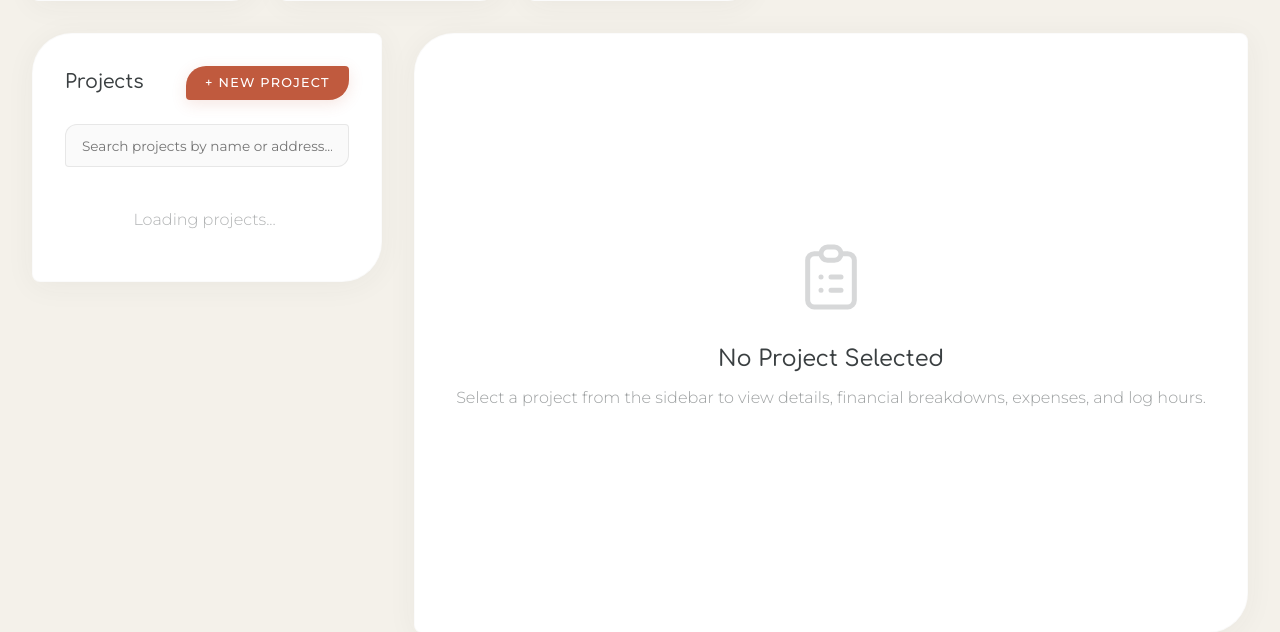
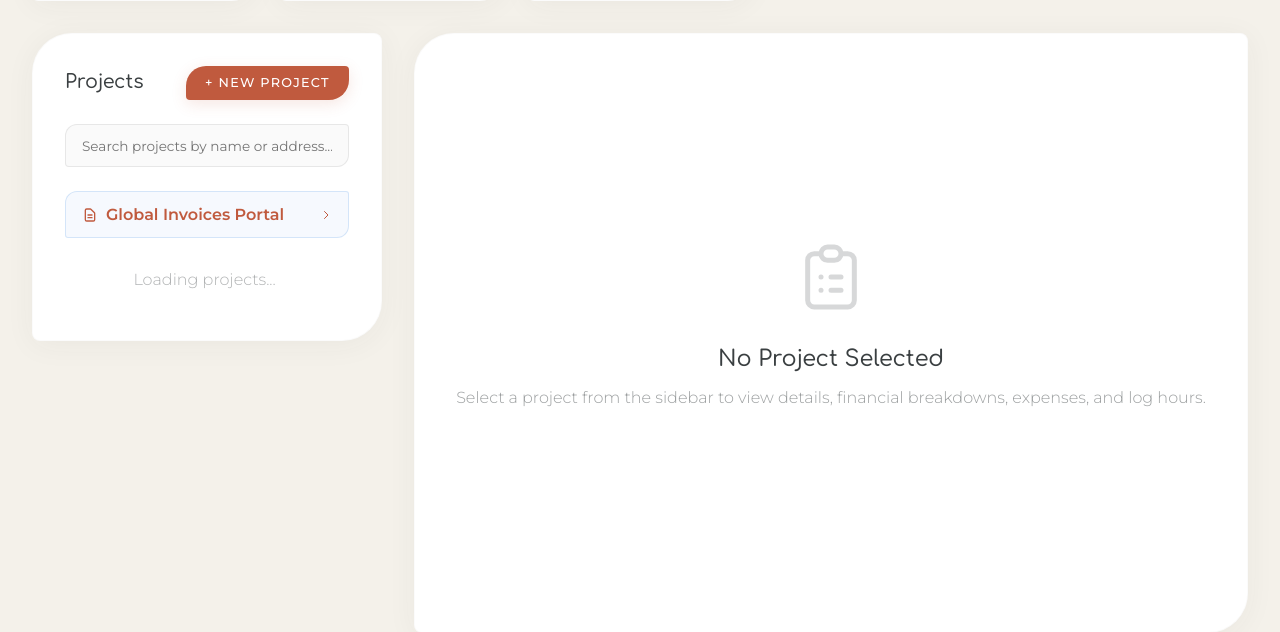
Before and after one commit to igorgomides/terracotta_painting, a Flask app: template templates/admin.html in a window 1280 px wide. Shown: the part 413-1045 px from the top of the page. Run offline with Flask 3, Linux system fonts and the light colour scheme; the template is opened without the code that fills it: most values are stand-ins (such as "Sample title", 1, 10 or a date in 2020).

Commit message:
feat: add global invoices portal and project-exclusive invoice lists

```diff
--- a/static/admin.js
+++ b/static/admin.js
@@ -65,6 +65,12 @@ document.addEventListener('DOMContentLoaded', () => {
   const invNotes = document.getElementById('inv-notes');
   const btnAddInvoiceItem = document.getElementById('btn-add-invoice-item');
   const sessionInvoices = {};
+
+  // Global Invoices DOM
+  const btnGlobalInvoices = document.getElementById('btn-global-invoices');
+  const globalInvoicesContent = document.getElementById('global-invoices-content');
+  const globalInvoicesList = document.getElementById('global-invoices-list');
+  const globalInvoicesStatus = document.getElementById('global-invoices-status');
 
   // Forms
   const addExpenseForm = document.getElementById('add-expense-form');
@@ -416,7 +422,9 @@ document.addEventListener('DOMContentLoaded', () => {
 
     // UI layout toggle
     detailEmptyState.style.display = 'none';
+    if (globalInvoicesContent) globalInvoicesContent.style.display = 'none';
     detailActiveContent.style.display = 'block';
+    if (btnGlobalInvoices) btnGlobalInvoices.classList.remove('active');
 
     // Set Text Values
     detProjectName.textContent = project.name;
@@ -452,14 +460,17 @@ document.addEventListener('DOMContentLoaded', () => {
     // Fetch associated lists
     fetchExpenses(project.id);
     fetchHours(project.id);
+    fetchProjectInvoices(project.id);
   };
 
   // Deselect project
   const deselectProject = () => {
     state.selectedProjectId = null;
     detailActiveContent.style.display = 'none';
+    if (globalInvoicesContent) globalInvoicesContent.style.display = 'none';
     detailEmptyState.style.display = 'flex';
     document.querySelectorAll('.project-item').forEach(el => el.classList.remove('active'));
+    if (btnGlobalInvoices) btnGlobalInvoices.classList.remove('active');
   };
 
   // Render expenses table
@@ -935,69 +946,8 @@ document.addEventListener('DOMContentLoaded', () => {
           items: payload.items
         };
 
-        // Append item to the download list
-        const li = document.createElement('li');
-        const nowStr = new Date().toLocaleTimeString('en-CA', { hour: '2-digit', minute: '2-digit' });
-        li.innerHTML = `
-          <div style="width: 100%; display: flex; justify-content: space-between; align-items: center;">
-            <a href="${result.url}" target="_blank" download style="display: flex; align-items: center; text-decoration: none; color: var(--admin-accent);">
-              <svg width="16" height="16" fill="none" stroke="currentColor" viewBox="0 0 24 24" xmlns="http://www.w3.org/2000/svg" style="vertical-align: middle; margin-right: 0.3rem;">
-                <path stroke-linecap="round" stroke-linejoin="round" stroke-width="2" d="M4 16v1a3 3 0 003 3h10a3 3 0 003-3v-1m-4-4l-4 4m0 0l-4-4m4 4V4"></path>
-              </svg>
-              <strong>${escapeHTML(result.filename)}</strong>
-            </a>
-            <div class="inv-actions" style="display: flex; align-items: center; gap: 0.35rem;">
-              <span class="inv-date">At ${nowStr}</span>
-              <button type="button" class="btn-action-icon btn-edit" title="Edit/Reload details">
-                <svg width="14" height="14" fill="none" stroke="currentColor" viewBox="0 0 24 24"><path stroke-linecap="round" stroke-linejoin="round" stroke-width="2" d="M15.232 5.232l3.536 3.536m-2.036-5.036a2.5 2.5 0 113.536 3.536L6.5 21.036H3v-3.572L16.732 3.732z"></path></svg>
-              </button>
-              <button type="button" class="btn-action-icon btn-delete" title="Delete Invoice">
-                <svg width="14" height="14" fill="none" stroke="currentColor" viewBox="0 0 24 24"><path stroke-linecap="round" stroke-linejoin="round" stroke-width="2" d="M19 7l-.867 12.142A2 2 0 0116.138 21H7.862a2 2 0 01-1.995-1.858L5 7m5 4v6m4-6v6m1-10V4a1 1 0 00-1-1h-4a1 1 0 00-1 1v3M4 7h16"></path></svg>
-              </button>
-            </div>
-          </div>
-        `;
-
-        // Add Edit Listener
-        li.querySelector('.btn-edit').addEventListener('click', () => {
-          const details = sessionInvoices[result.filename];
-          if (details) {
-            invClientName.value = details.client_name;
-            invClientAddress.value = details.client_address;
-            invTaxRate.value = Math.round(details.tax_rate);
-            invDownPayments.value = details.down_payments.toFixed(2);
-            invDueDate.value = details.due_date;
-            invNotes.value = details.notes || "";
-
-            invoiceItemsContainer.innerHTML = '';
-            details.items.forEach(item => {
-              addInvoiceItemRow(item.desc, item.qty, item.price);
-            });
-          }
-        });
-
-        // Add Delete Listener
-        li.querySelector('.btn-delete').addEventListener('click', async () => {
-          if (confirm(`Are you sure you want to delete invoice ${result.filename}?`)) {
-            try {
-              const deleteResp = await fetch(`/api/invoices/session/${encodeURIComponent(result.filename)}`, {
-                method: 'DELETE'
-              });
-              if (deleteResp.ok) {
-                li.remove();
-                delete sessionInvoices[result.filename];
-                if (invoiceDownloadList.children.length === 0 && generatedInvoicesStatus) {
-                  generatedInvoicesStatus.style.display = 'block';
-                }
-              } else {
-                alert('Failed to delete invoice file.');
-              }
-            } catch (err) {
-              console.error(err);
-            }
-          }
-        });
-        invoiceDownloadList.appendChild(li);
+        // Refresh project invoices list from database
+        fetchProjectInvoices(state.selectedProjectId);
 
       } catch (error) {
         console.error(error);
@@ -1031,6 +981,213 @@ document.addEventListener('DOMContentLoaded', () => {
   if (btnCancelExpenseEdit) btnCancelExpenseEdit.addEventListener('click', cancelExpenseEdit);
   if (btnCancelHoursEdit) btnCancelHoursEdit.addEventListener('click', cancelHoursEdit);
 
+  // Fetch project-specific invoices
+  const fetchProjectInvoices = async (projectId) => {
+    if (!invoiceDownloadList) return;
+    try {
+      const response = await fetch(`/api/projects/${projectId}/invoices`);
+      if (!response.ok) throw new Error('Failed to fetch project invoices.');
+      const invoices = await response.json();
+
+      if (invoices.length === 0) {
+        generatedInvoicesStatus.innerHTML = `<p style="color: rgba(58,63,65,0.6); font-size: 0.9rem; text-align: center; padding: 1rem 0;">No invoices generated for this project yet.</p>`;
+        generatedInvoicesStatus.style.display = 'block';
+        invoiceDownloadList.innerHTML = '';
+        return;
+      }
+
+      generatedInvoicesStatus.style.display = 'none';
+      invoiceDownloadList.innerHTML = '';
+
+      invoices.forEach(inv => {
+        const li = document.createElement('li');
+        const formattedDate = new Date(inv.created_at).toLocaleDateString('en-CA', {
+          year: 'numeric', month: 'short', day: 'numeric', hour: '2-digit', minute: '2-digit'
+        });
+        li.innerHTML = `
+          <div style="width: 100%; display: flex; justify-content: space-between; align-items: center;">
+            <a href="${inv.url}" target="_blank" download style="display: flex; align-items: center; text-decoration: none; color: var(--admin-accent);">
+              <svg width="16" height="16" fill="none" stroke="currentColor" viewBox="0 0 24 24" xmlns="http://www.w3.org/2000/svg" style="vertical-align: middle; margin-right: 0.3rem;">
+                <path stroke-linecap="round" stroke-linejoin="round" stroke-width="2" d="M4 16v1a3 3 0 003 3h10a3 3 0 003-3v-1m-4-4l-4 4m0 0l-4-4m4 4V4"></path>
+              </svg>
+              <div style="display: flex; flex-direction: column;">
+                <strong>${escapeHTML(inv.invoice_number)}</strong>
+                <span style="font-size: 0.75rem; color: rgba(58,63,65,0.7);">${escapeHTML(inv.client_name)} - CAD $${inv.amount.toFixed(2)}</span>
+              </div>
+            </a>
+            <div class="inv-actions" style="display: flex; align-items: center; gap: 0.35rem;">
+              <span class="inv-date">${formattedDate}</span>
+              <button type="button" class="btn-action-icon btn-edit" title="Edit/Reload details">
+                <svg width="14" height="14" fill="none" stroke="currentColor" viewBox="0 0 24 24"><path stroke-linecap="round" stroke-linejoin="round" stroke-width="2" d="M15.232 5.232l3.536 3.536m-2.036-5.036a2.5 2.5 0 113.536 3.536L6.5 21.036H3v-3.572L16.732 3.732z"></path></svg>
+              </button>
+              <button type="button" class="btn-action-icon btn-delete" title="Delete Invoice">
+                <svg width="14" height="14" fill="none" stroke="currentColor" viewBox="0 0 24 24"><path stroke-linecap="round" stroke-linejoin="round" stroke-width="2" d="M19 7l-.867 12.142A2 2 0 0116.138 21H7.862a2 2 0 01-1.995-1.858L5 7m5 4v6m4-6v6m1-10V4a1 1 0 00-1-1h-4a1 1 0 00-1 1v3M4 7h16"></path></svg>
+              </button>
+            </div>
+          </div>
+        `;
+
+        // Add Edit Listener
+        li.querySelector('.btn-edit').addEventListener('click', () => {
+          const details = sessionInvoices[inv.filename];
+          if (details) {
+            invClientName.value = details.client_name;
+            invClientAddress.value = details.client_address;
+            invTaxRate.value = Math.round(details.tax_rate);
+            invDownPayments.value = details.down_payments.toFixed(2);
+            invDueDate.value = details.due_date;
+            invNotes.value = details.notes || "";
+
+            invoiceItemsContainer.innerHTML = '';
+            details.items.forEach(item => {
+              addInvoiceItemRow(item.desc, item.qty, item.price);
+            });
+          } else {
+            invClientName.value = inv.client_name;
+            invClientAddress.value = "";
+            invTaxRate.value = 13;
+            invDownPayments.value = "0.00";
+            invDueDate.value = "Upon Receipt";
+            invNotes.value = "";
+
+            invoiceItemsContainer.innerHTML = '';
+            const subtotal = inv.amount / 1.13;
+            addInvoiceItemRow("Painting Services", 1, parseFloat(subtotal.toFixed(2)));
+          }
+        });
+
+        // Add Delete Listener
+        li.querySelector('.btn-delete').addEventListener('click', async () => {
+          if (confirm(`Are you sure you want to delete invoice ${inv.invoice_number}?`)) {
+            try {
+              const deleteResp = await fetch(`/api/invoices/project/${inv.id}`, {
+                method: 'DELETE'
+              });
+              if (deleteResp.ok) {
+                li.remove();
+                delete sessionInvoices[inv.filename];
+                if (invoiceDownloadList.children.length === 0) {
+                  generatedInvoicesStatus.style.display = 'block';
+                }
+              } else {
+                alert('Failed to delete invoice.');
+              }
+            } catch (err) {
+              console.error(err);
+            }
+          }
+        });
+
+        invoiceDownloadList.appendChild(li);
+      });
+    } catch (error) {
+      console.error(error);
+      if (generatedInvoicesStatus) {
+        generatedInvoicesStatus.innerHTML = `<p style="color: var(--admin-error); font-size: 0.9rem; text-align: center; padding: 1rem 0;">Error loading project invoices.</p>`;
+      }
+    }
+  };
+
+  // Fetch all global invoices (Website + Telegram)
+  const fetchGlobalInvoices = async () => {
+    if (!globalInvoicesList) return;
+    try {
+      const response = await fetch('/api/invoices/all');
+      if (!response.ok) throw new Error('Failed to fetch global invoices.');
+      const invoices = await response.json();
+
+      if (invoices.length === 0) {
+        globalInvoicesStatus.innerHTML = `<p style="color: rgba(58,63,65,0.6); font-size: 0.9rem; text-align: center; padding: 2rem 0;">No invoices generated yet.</p>`;
+        globalInvoicesStatus.style.display = 'block';
+        globalInvoicesList.innerHTML = '';
+        return;
+      }
+
+      globalInvoicesStatus.style.display = 'none';
+      globalInvoicesList.innerHTML = '';
+
+      invoices.forEach(inv => {
+        const li = document.createElement('li');
+        const formattedDate = new Date(inv.created_at).toLocaleDateString('en-CA', {
+          year: 'numeric', month: 'short', day: 'numeric', hour: '2-digit', minute: '2-digit'
+        });
+
+        const badgeColor = inv.source === 'Telegram' ? 'rgba(74, 144, 226, 0.15)' : 'rgba(46, 204, 113, 0.15)';
+        const badgeText = inv.source === 'Telegram' ? 'Telegram' : 'Website';
+        const badgeTextColor = inv.source === 'Telegram' ? '#2980b9' : '#27ae60';
+
+        li.innerHTML = `
+          <div style="width: 100%; display: flex; justify-content: space-between; align-items: center;">
+            <a href="${inv.url}" target="_blank" download style="display: flex; align-items: center; text-decoration: none; color: var(--admin-accent);">
+              <svg width="16" height="16" fill="none" stroke="currentColor" viewBox="0 0 24 24" xmlns="http://www.w3.org/2000/svg" style="vertical-align: middle; margin-right: 0.3rem;">
+                <path stroke-linecap="round" stroke-linejoin="round" stroke-width="2" d="M4 16v1a3 3 0 003 3h10a3 3 0 003-3v-1m-4-4l-4 4m0 0l-4-4m4 4V4"></path>
+              </svg>
+              <div style="display: flex; flex-direction: column;">
+                <div style="display: flex; align-items: center; gap: 0.4rem;">
+                  <strong>${escapeHTML(inv.invoice_number)}</strong>
+                  <span style="font-size: 0.7rem; padding: 0.1rem 0.3rem; border-radius: 4px; background-color: ${badgeColor}; color: ${badgeTextColor}; font-weight: 600;">${badgeText}</span>
+                </div>
+                <span style="font-size: 0.75rem; color: rgba(58,63,65,0.7);">Billed to: ${escapeHTML(inv.client_name)} - CAD $${inv.amount.toFixed(2)}</span>
+                <span style="font-size: 0.7rem; color: rgba(58,63,65,0.5);">Project: ${escapeHTML(inv.project_name)}</span>
+              </div>
+            </a>
+            <div class="inv-actions" style="display: flex; align-items: center; gap: 0.35rem;">
+              <span class="inv-date">${formattedDate}</span>
+              <button type="button" class="btn-action-icon btn-delete" title="Delete Invoice">
+                <svg width="14" height="14" fill="none" stroke="currentColor" viewBox="0 0 24 24"><path stroke-linecap="round" stroke-linejoin="round" stroke-width="2" d="M19 7l-.867 12.142A2 2 0 0116.138 21H7.862a2 2 0 01-1.995-1.858L5 7m5 4v6m4-6v6m1-10V4a1 1 0 00-1-1h-4a1 1 0 00-1 1v3M4 7h16"></path></svg>
+              </button>
+            </div>
+          </div>
+        `;
+
+        // Add Delete Listener
+        li.querySelector('.btn-delete').addEventListener('click', async () => {
+          if (confirm(`Are you sure you want to delete invoice ${inv.invoice_number}?`)) {
+            try {
+              const url = inv.source === 'Telegram'
+                ? `/api/invoices/telegram/${inv.id}`
+                : `/api/invoices/project/${inv.id}`;
+
+              const deleteResp = await fetch(url, { method: 'DELETE' });
+              if (deleteResp.ok) {
+                li.remove();
+                if (globalInvoicesList.children.length === 0) {
+                  globalInvoicesStatus.style.display = 'block';
+                }
+              } else {
+                alert('Failed to delete invoice.');
+              }
+            } catch (err) {
+              console.error(err);
+            }
+          }
+        });
+
+        globalInvoicesList.appendChild(li);
+      });
+    } catch (error) {
+      console.error(error);
+      if (globalInvoicesStatus) {
+        globalInvoicesStatus.innerHTML = `<p style="color: var(--admin-error); font-size: 0.9rem; text-align: center; padding: 2rem 0;">Error loading global invoices.</p>`;
+      }
+    }
+  };
+
+  // Wire Global Invoices Button click event
+  if (btnGlobalInvoices) {
+    btnGlobalInvoices.addEventListener('click', () => {
+      state.selectedProjectId = null;
+      document.querySelectorAll('.project-item').forEach(el => el.classList.remove('active'));
+      btnGlobalInvoices.classList.add('active');
+
+      detailEmptyState.style.display = 'none';
+      detailActiveContent.style.display = 'none';
+      if (globalInvoicesContent) globalInvoicesContent.style.display = 'block';
+
+      fetchGlobalInvoices();
+    });
+  }
+
   // --- Initial Launch ---
   fetchProjects();
 });
--- a/templates/admin.html
+++ b/templates/admin.html
@@ -72,6 +72,21 @@
         </div>
 
         <input type="text" class="project-search" id="project-search-input" placeholder="Search projects by name or address...">
+
+        <!-- Global Invoices Portal Button -->
+        <div style="margin-bottom: 0.8rem;">
+          <button class="project-item" id="btn-global-invoices" style="width: 100%; border: 1px solid rgba(74, 144, 226, 0.2); background-color: rgba(74, 144, 226, 0.05); color: var(--admin-accent); font-weight: 600; padding: 0.8rem 1rem; border-radius: 12px 3px 12px 3px; display: flex; align-items: center; gap: 0.5rem; justify-content: space-between; cursor: pointer; transition: all 0.2s ease; box-sizing: border-box;">
+            <span style="display: flex; align-items: center; gap: 0.5rem;">
+              <svg width="16" height="16" fill="none" stroke="currentColor" viewBox="0 0 24 24" xmlns="http://www.w3.org/2000/svg" style="vertical-align: middle;">
+                <path stroke-linecap="round" stroke-linejoin="round" stroke-width="2" d="M9 12h6m-6 4h6m2 5H7a2 2 0 01-2-2V5a2 2 0 012-2h5.586a1 1 0 01.707.293l5.414 5.414a1 1 0 01.293.707V19a2 2 0 01-2 2z"></path>
+              </svg>
+              <span>Global Invoices Portal</span>
+            </span>
+            <svg width="12" height="12" fill="none" stroke="currentColor" viewBox="0 0 24 24" xmlns="http://www.w3.org/2000/svg" style="vertical-align: middle;">
+              <path stroke-linecap="round" stroke-linejoin="round" stroke-width="2" d="M9 5l7 7-7 7"></path>
+            </svg>
+          </button>
+        </div>
 
         <div class="project-list" id="project-list-container">
           <!-- Projects rendered dynamically here -->
@@ -323,6 +338,33 @@
           </div>
 
         </div>
+
+        <!-- Global Invoices Portal Content -->
+        <div class="detail-active-content" id="global-invoices-content" style="display: none; padding: 2rem;">
+          <div class="detail-header" style="border-bottom: 1px solid rgba(58, 63, 65, 0.08); padding-bottom: 1rem; margin-bottom: 1.5rem;">
+            <div>
+              <h2 class="detail-project-name" style="font-family: 'Comfortaa', sans-serif; font-size: 1.5rem; color: var(--admin-dark); margin: 0;">Global Invoices Portal</h2>
+              <p class="detail-project-address" style="margin: 0.2rem 0 0 0; font-size: 0.9rem; color: rgba(58, 63, 65, 0.6);">Overview of all invoices across your business</p>
+            </div>
+          </div>
+
+          <div class="form-panel" style="background-color: var(--admin-white); padding: 1.5rem; border-radius: 16px 4px 16px 4px; box-shadow: 0 4px 20px rgba(0,0,0,0.03); border: 1px solid rgba(58, 63, 65, 0.05);">
+            <h3 style="font-family: 'Comfortaa', sans-serif; font-size: 1.1rem; margin-top: 0; margin-bottom: 1.2rem; font-weight: 600; display: flex; align-items: center; gap: 0.5rem; color: var(--admin-dark);">
+              <svg width="20" height="20" fill="none" stroke="currentColor" viewBox="0 0 24 24" xmlns="http://www.w3.org/2000/svg" style="vertical-align: middle;">
+                <path stroke-linecap="round" stroke-linejoin="round" stroke-width="2" d="M19 11H5m14 0a2 2 0 012 2v6a2 2 0 01-2 2H5a2 2 0 01-2-2v-6a2 2 0 012-2m14 0V9a2 2 0 00-2-2M5 11V9a2 2 0 012-2m0 0V5a2 2 0 012-2h6a2 2 0 012 2v2M7 7h10"></path>
+              </svg>
+              <span>All Invoices (Website & TeleGravity)</span>
+            </h3>
+
+            <div id="global-invoices-status">
+              <p style="color: rgba(58,63,65,0.6); font-size: 0.9rem; text-align: center; padding: 2rem 0;">No invoices generated yet.</p>
+            </div>
+
+            <ul class="invoice-download-list" id="global-invoices-list" style="margin-top: 1rem;">
+              <!-- All invoices list goes here -->
+            </ul>
+          </div>
+        </div>
       </section>
 
     </div>
```
